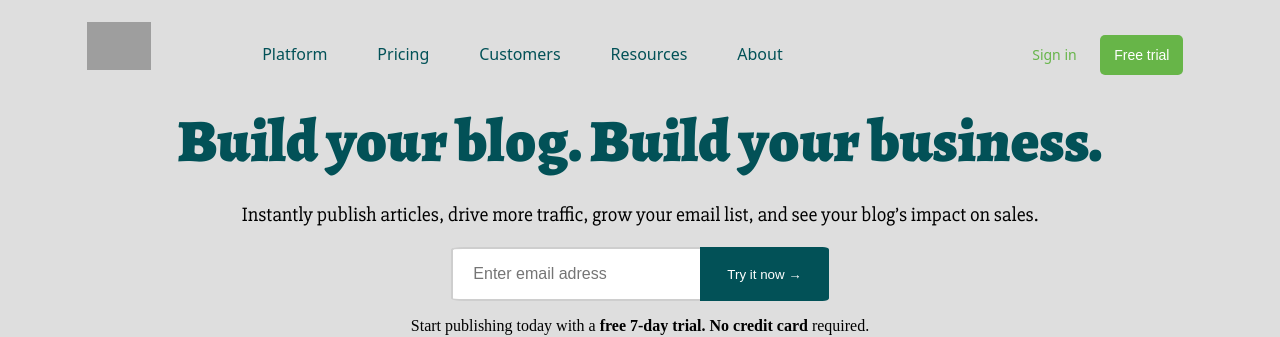
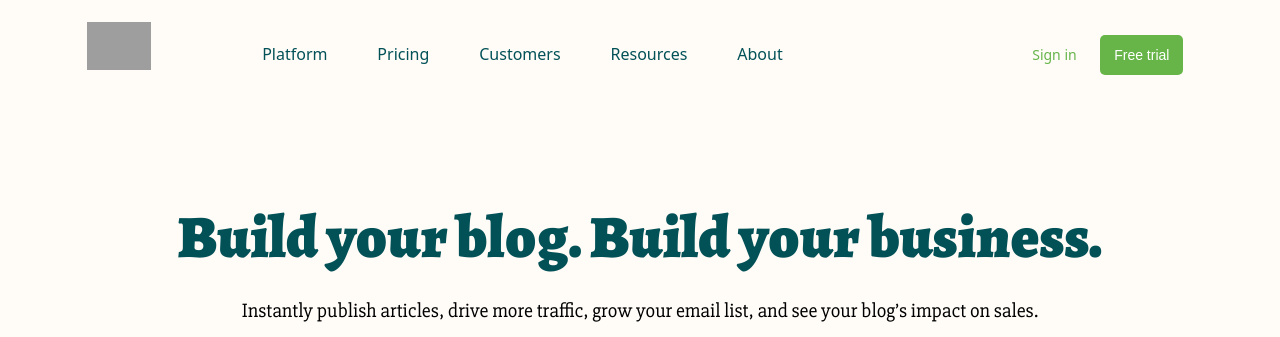
Before and after one commit to albbeltran/Santander-Frontend-2022, a website: page index.html in a window 1280 px wide. Shown: the top 337 px of the page. Drawn offline with nearby package versions, Linux system fonts and the light colour scheme; grey boxes are pictures that could not be loaded.

Commit message:
fixed the body background-color to contrast with main img

```diff
--- a/styles.css
+++ b/styles.css
@@ -3,11 +3,12 @@ body {
     -moz-box-sizing: border-box;
     -webkit-box-sizing: border-box;
     font-size: 16px;
-    background-color: #dedede;
+    background-color: #fffbf7;
     text-align: center;
 }
 
 .fixed-header {
+    background-color: #fffbf7;
     position: fixed;
     top: 0;
     left: 0;
@@ -87,8 +88,11 @@ body {
     border-radius: 5px;
 }
 
+.main {
+    margin-top: 12.25rem;
+}
+
 .title {
-    margin-top: 6.25rem;
     margin-bottom: 0;
     text-align: center;
     color: #025157;
```
